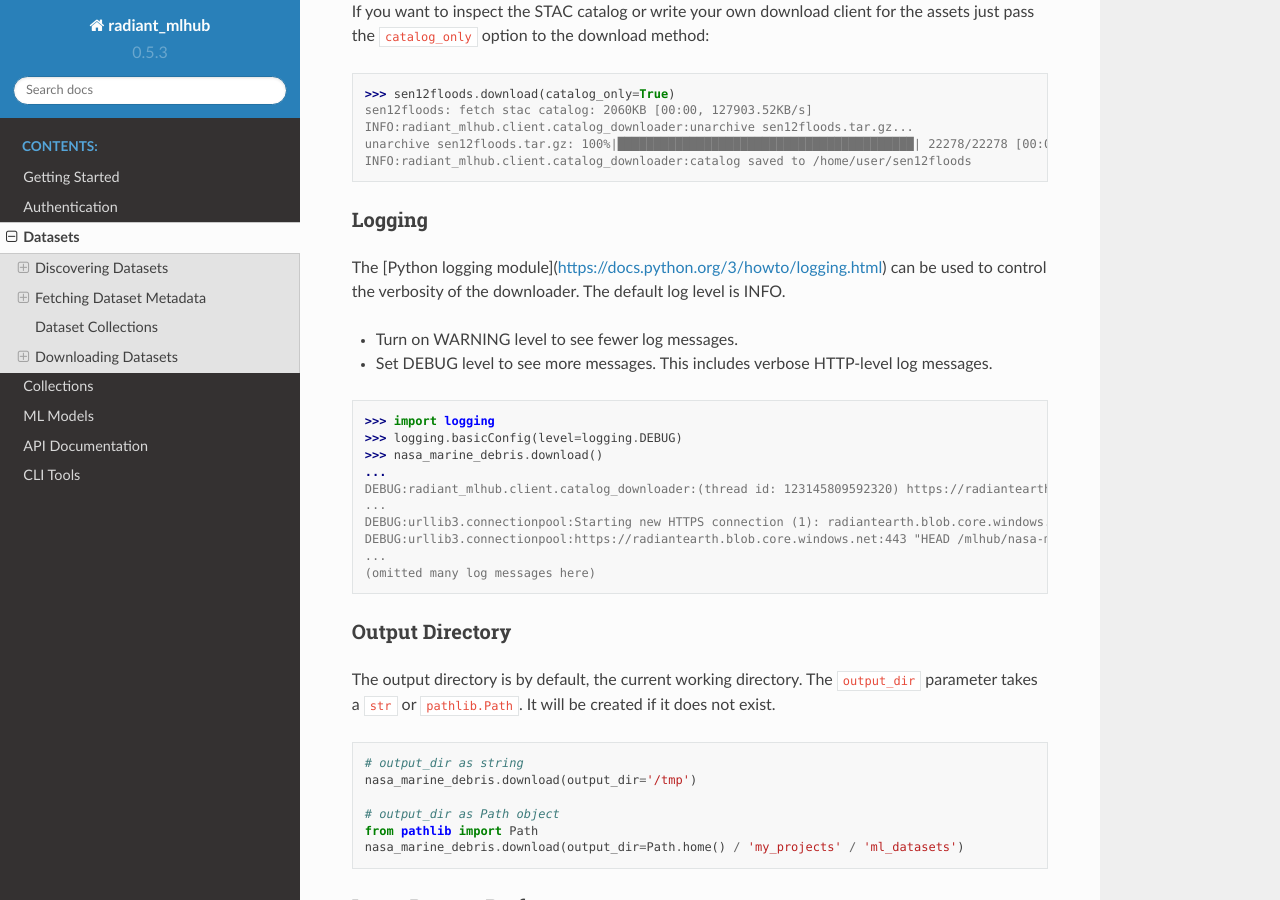
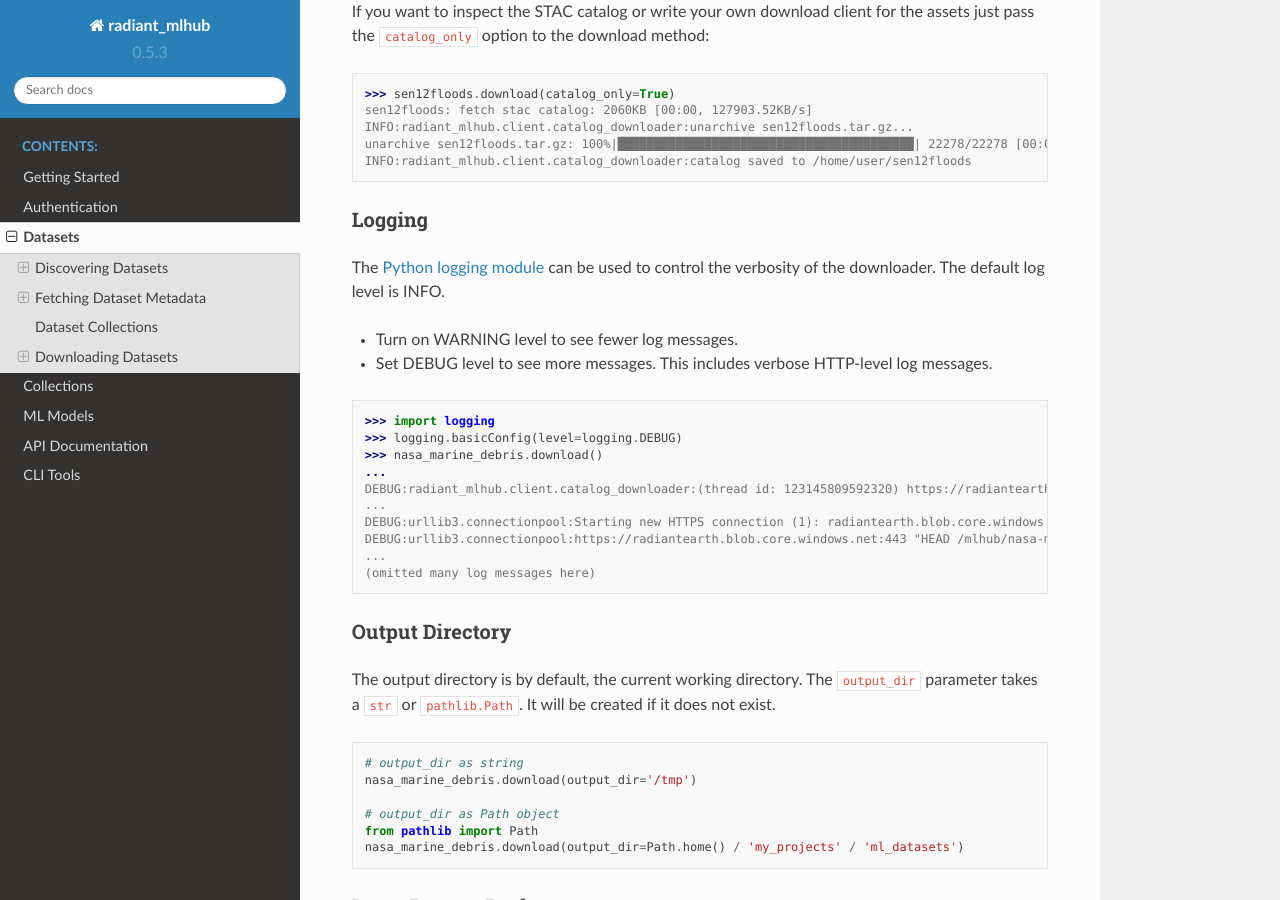
Before and after one commit to radiantearth/radiant-mlhub, a Sphinx documentation site: the page built from docs/source/datasets.rst, in a window 1280 px wide and 900 px high, scrolled down 4290 px. Built offline with Sphinx 7.4.7 and the Read the Docs theme 2.0.0, drawn with Linux system fonts in a browser that asks for light colours.

Commit message:
Fix error docs, update .rst files.

```diff
--- a/docs/source/datasets.rst
+++ b/docs/source/datasets.rst
@@ -230,7 +230,7 @@ the assets just pass the ``catalog_only`` option to the download method:
 Logging
 -------
 
-The [Python logging module](https://docs.python.org/3/howto/logging.html) can
+The `Python logging module <https://docs.python.org/3/howto/logging.html>`_ can
 be used to control the verbosity of the downloader. The default log level is
 INFO.
 
```
Also changed, not shown: docs/source/api/radiant_mlhub.client.rst (+8 -0 lines), docs/source/api/radiant_mlhub.rst (+8 -0 lines).
